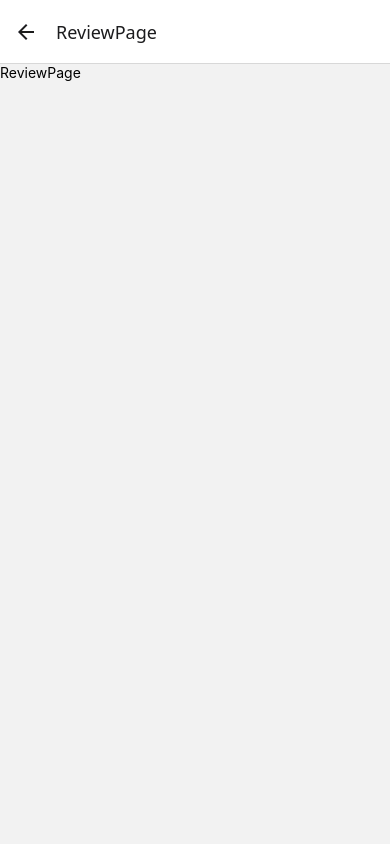
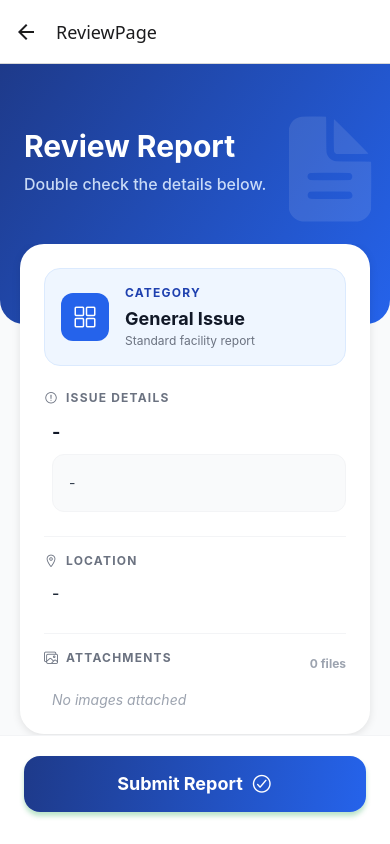
Before and after one commit to Saleem-bazhil/Civil_Resolve_frontend, a React Native app: screen /ReviewPage in a window 390 px wide. Built offline with nearby package versions, Linux system fonts and the light colour scheme.

Commit message:
complete the review page

```diff
--- a/src/screenComponents/ReportScreenComponents/AddressForm.tsx
+++ b/src/screenComponents/ReportScreenComponents/AddressForm.tsx
@@ -12,7 +12,7 @@ import {
 import { LinearGradient } from "expo-linear-gradient";
 import { Ionicons } from "@expo/vector-icons";
 import UseCurrentLocation from "./UseCurrentLocation";
-import { useNavigation } from "@react-navigation/native";
+import { useNavigation ,useRoute} from "@react-navigation/native";
 
 const AddressForm = () => {
     const [address, setAddress] = useState("");
@@ -20,9 +20,10 @@ const AddressForm = () => {
     const [focusedField, setFocusedField] = useState<string | null>(null);
     const landmarkRef = useRef<TextInput>(null);
     const navigation = useNavigation<any>();
-
+    const route = useRoute<any>();
     const handleSubmit = () => {
         navigation.navigate("ReviewPage",{
+             ...route.params,
             address,landmark
         });
     };
--- a/src/screenComponents/ReportScreenComponents/ReviewPage.tsx
+++ b/src/screenComponents/ReportScreenComponents/ReviewPage.tsx
@@ -1,12 +1,203 @@
-import { View, Text } from 'react-native'
-import React from 'react'
+import React from "react";
+import {
+  View,
+  Text,
+  ScrollView,
+  Pressable,
+  StatusBar,
+  Image,
+} from "react-native";
+import { LinearGradient } from "expo-linear-gradient";
+import { Ionicons } from "@expo/vector-icons";
+import { useNavigation, useRoute } from "@react-navigation/native";
+
+
+const SectionHeader = ({ icon, title }: { icon: keyof typeof Ionicons.glyphMap; title: string }) => (
+  <View className="flex-row items-center mb-3">
+    <Ionicons name={icon} size={14} color="#6B7280" />
+    <Text className="text-gray-500 font-bold text-xs uppercase tracking-widest ml-2">
+      {title}
+    </Text>
+  </View>
+);
+
+const Divider = () => <View className="h-px bg-gray-100 my-4 w-full" />;
+
+const CategoryHero = ({ name, desc }: { name: string; desc: string }) => (
+  <View className="bg-blue-50 border border-blue-100 rounded-2xl p-4 flex-row items-center mb-6">
+    <View className="w-12 h-12 bg-blue-600 rounded-xl items-center justify-center mr-4">
+      <Ionicons name="grid-outline" size={24} color="white" />
+    </View>
+    <View className="flex-1">
+      <Text className="text-blue-800 text-xs font-bold uppercase tracking-widest mb-1">
+        Category
+      </Text>
+      <Text className="text-gray-900 text-lg font-bold">{name}</Text>
+      <Text className="text-gray-500 text-xs" numberOfLines={1}>
+        {desc}
+      </Text>
+    </View>
+  </View>
+);
+
+const ImageGrid = ({ images }: { images: any[] }) => {
+  if (!images || images.length === 0) {
+    return <Text className="text-gray-400 text-sm italic pl-2">No images attached</Text>;
+  }
+
+  return (
+    <ScrollView horizontal showsHorizontalScrollIndicator={false} className="flex-row">
+      {images.map((img, index) => (
+        <Image
+          key={index}
+          source={{ uri: img.uri || img }}
+          className="w-20 h-20 rounded-xl mr-3 bg-gray-100 border border-gray-200"
+        />
+      ))}
+    </ScrollView>
+  );
+};
+
+const HeaderBackground = () => (
+  <View className="relative z-10">
+    <LinearGradient
+      colors={["#1E3A8A", "#2563EB"]}
+      start={{ x: 0, y: 0 }}
+      end={{ x: 1, y: 1 }}
+      className="pt-16 pb-32 px-6 rounded-b-3xl"
+      style={{ elevation: 8 }}
+    >
+      <View className="absolute right-0 top-10 opacity-10">
+        <Ionicons name="document-text" size={120} color="white" />
+      </View>
+      <Text className="text-white text-3xl font-bold mb-2">Review Report</Text>
+      <Text className="text-blue-100 text-base font-medium opacity-90 pr-8">
+        Double check the details below.
+      </Text>
+    </LinearGradient>
+  </View>
+);
+
+const ActionFooter = ({ onPress }: { onPress: () => void }) => (
+  <View
+    className="bg-white px-6 pt-5 pb-8 border-t border-gray-100"
+    style={{ elevation: 15 }}
+  >
+    <Pressable
+      onPress={onPress}
+      className="rounded-2xl overflow-hidden"
+      style={{
+        elevation: 5,
+        shadowColor: "#16A34A",
+        shadowOffset: { width: 0, height: 4 },
+        shadowOpacity: 0.3,
+        shadowRadius: 5,
+      }}
+    >
+      <LinearGradient
+        colors={["#1E3A8A", "#2563EB"]}
+        start={{ x: 0, y: 0 }}
+        end={{ x: 1, y: 1 }}
+        className="h-14 items-center justify-center flex-row"
+      >
+        <Text className="text-white font-bold text-lg mr-2">Submit Report</Text>
+        <Ionicons name="checkmark-circle-outline" size={22} color="white" />
+      </LinearGradient>
+    </Pressable>
+  </View>
+);
 
 const ReviewPage = () => {
+  const navigation = useNavigation<any>();
+  const { params } = useRoute<any>();
+
+  const {
+    category = "General Issue",
+    categoryDesc = "Standard facility report",
+    title = "-",
+    description = "-",
+    images = [],
+    address = "-",
+    landmark = "",
+  } = params || {};
+
+  const handleSubmit = () => {
+    const payload = { category, title, description, images, address, landmark };
+    console.log(" Submitting Payload:", payload);
+    // navigation.navigate("Success");
+  };
+
   return (
-    <View>
-      <Text>ReviewPage</Text>
+    <View className="flex-1 bg-gray-50">
+      <StatusBar barStyle="light-content" backgroundColor="#1E3A8A" />
+
+      {/* Header */}
+      <HeaderBackground />
+
+      <ScrollView
+        showsVerticalScrollIndicator={false}
+        className="-mt-20 flex-1 z-20"
+        contentContainerStyle={{ paddingHorizontal: 20, paddingBottom: 40 }}
+      >
+        <View
+          className="bg-white rounded-3xl p-6 mb-6"
+          style={{
+            elevation: 5,
+            shadowColor: "#000",
+            shadowOffset: { width: 0, height: 2 },
+            shadowOpacity: 0.1,
+            shadowRadius: 8,
+          }}
+        >
+          {/* Category Section */}
+          <CategoryHero name={category} desc={categoryDesc} />
+
+          {/* Issue Details Section */}
+          <View className="mb-2">
+            <SectionHeader icon="alert-circle-outline" title="Issue Details" />
+            <View className="pl-2">
+              <Text className="text-gray-900 text-lg font-bold mb-2">{title}</Text>
+              <View className="bg-gray-50 p-4 rounded-xl border border-gray-100">
+                <Text className="text-gray-700 text-sm leading-6">{description}</Text>
+              </View>
+            </View>
+          </View>
+
+          <Divider />
+
+          {/* Location Section */}
+          <View className="mb-2">
+            <SectionHeader icon="location-outline" title="Location" />
+            <View className="pl-2">
+              <Text className="text-gray-800 text-base font-medium mb-1">{address}</Text>
+              {landmark ? (
+                <View className="flex-row items-center mt-1">
+                  <Ionicons name="navigate-circle" size={14} color="#2563EB" />
+                  <Text className="text-blue-600 text-xs font-bold ml-1">
+                    Near: {landmark}
+                  </Text>
+                </View>
+              ) : null}
+            </View>
+          </View>
+
+          <Divider />
+
+          {/* Attachments Section */}
+          <View>
+            <View className="flex-row justify-between items-center mb-3">
+              <SectionHeader icon="images-outline" title="Attachments" />
+              <Text className="text-gray-400 text-xs font-bold">{images.length} files</Text>
+            </View>
+            <ImageGrid images={images} />
+          </View>
+        </View>
+      </ScrollView>
+
+      {/* Sticky Footer */}
+      <ActionFooter onPress={handleSubmit} />
     </View>
-  )
-}
+  );
+};
 
-export default ReviewPage
+export default ReviewPage;
```
